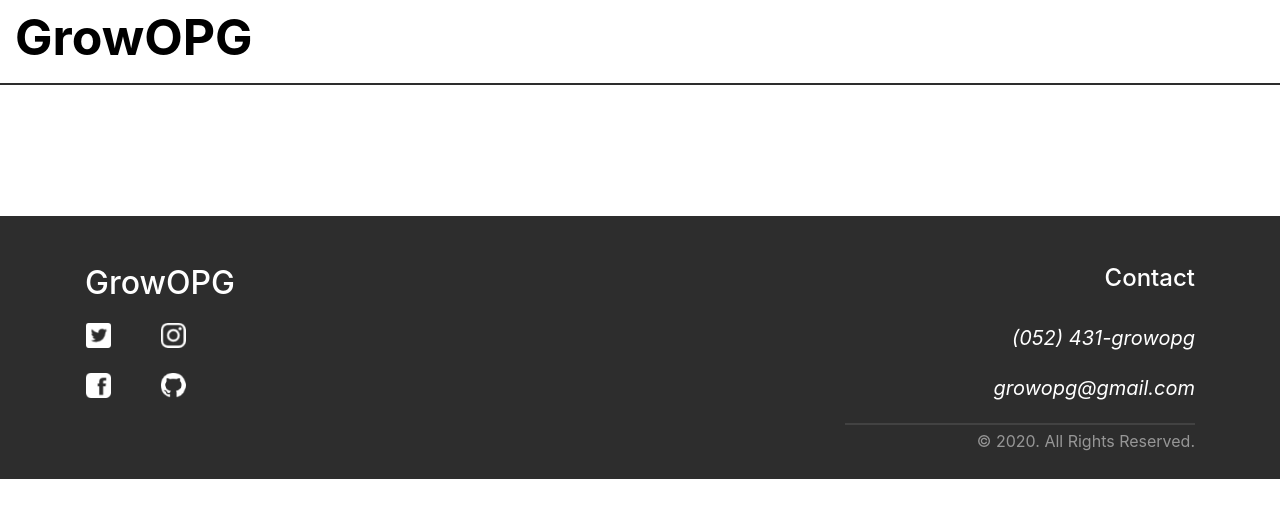
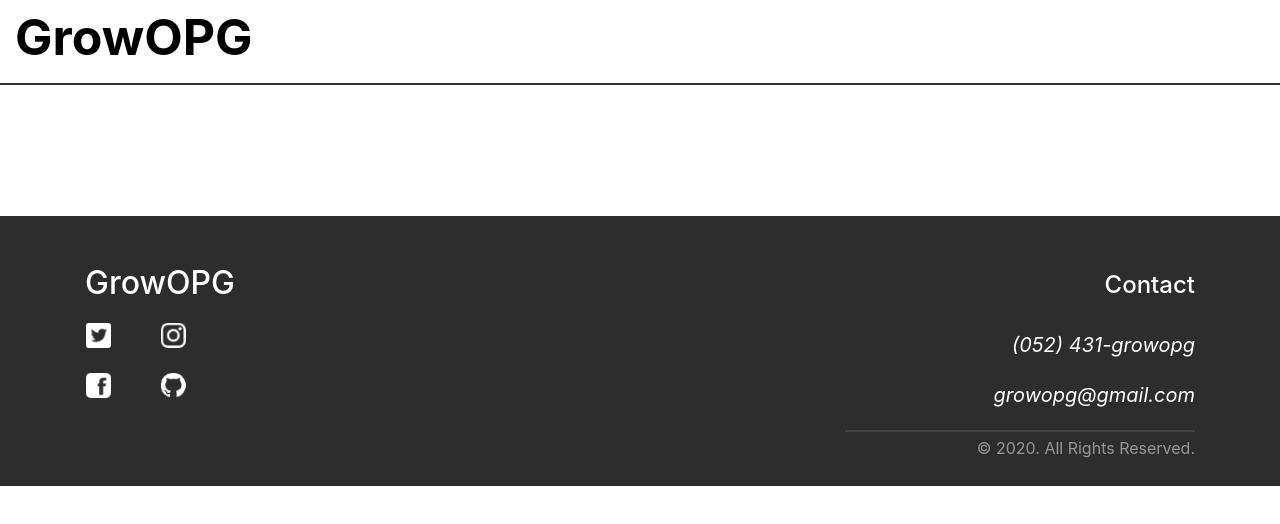
Before and after one commit to GrowOPG/GrowOPG, a Vue app: page /cart in a window 1280 px wide. Shown: the top 524 px of the page. Built offline with nearby package versions, Linux system fonts and the light colour scheme.

Commit message:
Contact aligned with GrowOPG

```diff
--- a/src/components/Footer.vue
+++ b/src/components/Footer.vue
@@ -75,6 +75,7 @@
 .contact {
   h4 {
     margin-bottom: 30px;
+    margin-top: 0.45rem!important;
   }
   p {
     margin-top: 20px;
```
